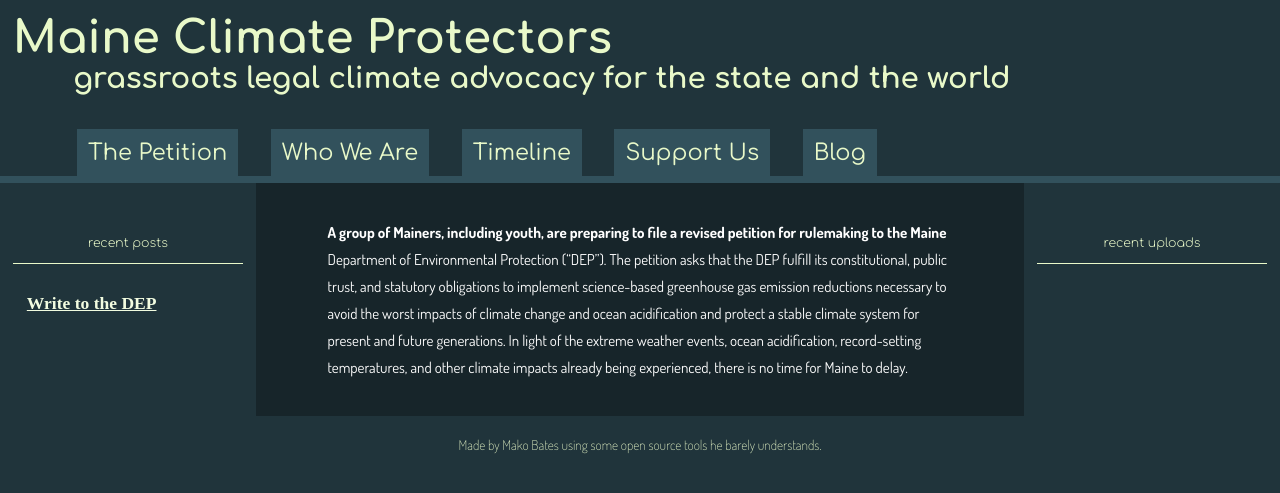
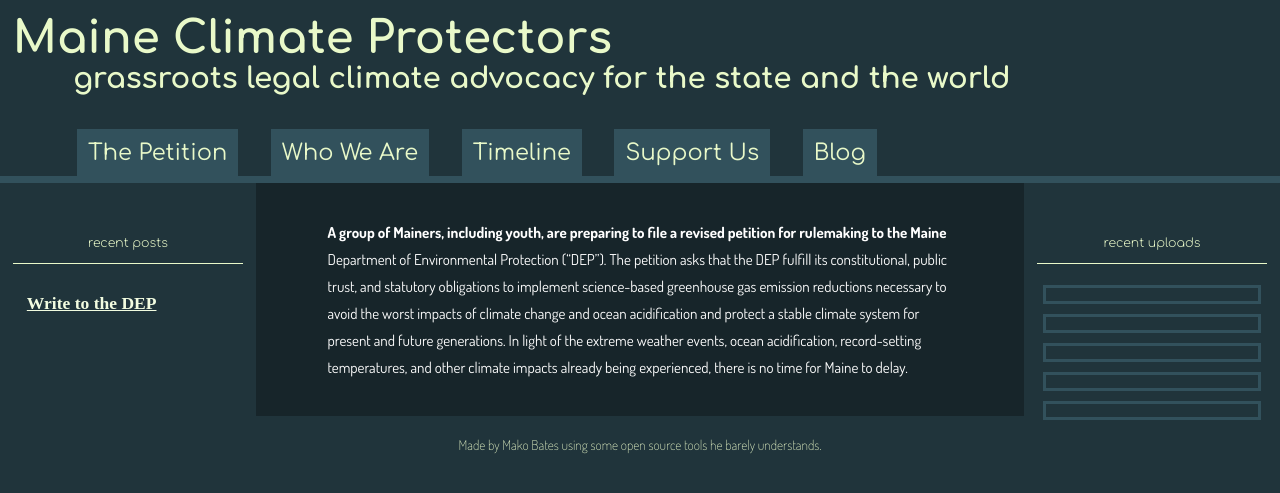
Before and after one commit to ShapeOfMatter/maine-climate-protectors, a Jekyll site: the page built from index.md, in a window 1280 px wide. Shown: the top 493 px of the page. Built offline with Jekyll 4.4.1, drawn with Linux system fonts in a browser that asks for light colours.

Commit message:
Updated Busy

```diff
--- a/_layouts/busy.html
+++ b/_layouts/busy.html
@@ -13,7 +13,8 @@ layout: master
 <div id="uploads-side-bar">
   <div id="uploads-side-inner">
     <h5>recent uploads</h5>
-    {% for file in site.uploads limit:site.side_bar.uploads.quantity %}
+    {% assign uploads = site.collections | where: 'label', 'uploads' | first %}
+    {% for file in uploads limit:site.side_bar.uploads.quantity %}
       <li><a href="/uploads/{{ file.name }}" target="_blank">
         {% assign extension = file.extname | downcase %}
         {% case extension %}
```
